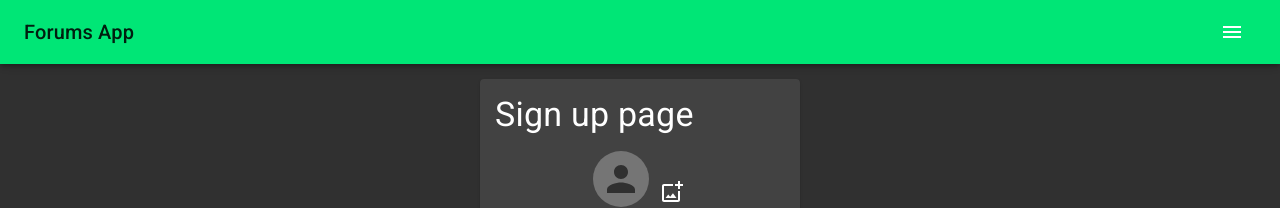
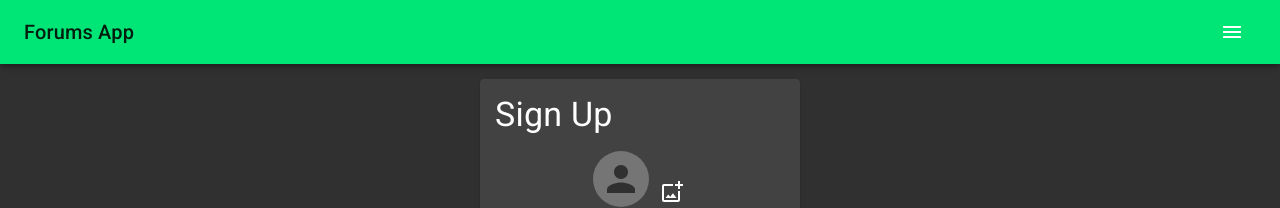
Before and after one commit to gus-tavo01/forums-app, a React (Create React App) app: page /signup in a window 1280 px wide. Shown: the top 208 px of the page. Built offline with nearby package versions, Linux system fonts and the light colour scheme.

Commit message:
update sign up page title

```diff
--- a/src/pages/SignUp.js
+++ b/src/pages/SignUp.js
@@ -58,7 +58,7 @@ function SignUp() {
     <Grid container justify="center">
       <Paper className={classes.paper}>
         <Grid container item direction="column">
-          <PageTitle>Sign up page</PageTitle>
+          <PageTitle>Sign Up</PageTitle>
           <Grid item container alignItems="flex-end" justify="center">
             <Avatar src={null} className={classes.avatar} />
             <IconButton size="small">
```
